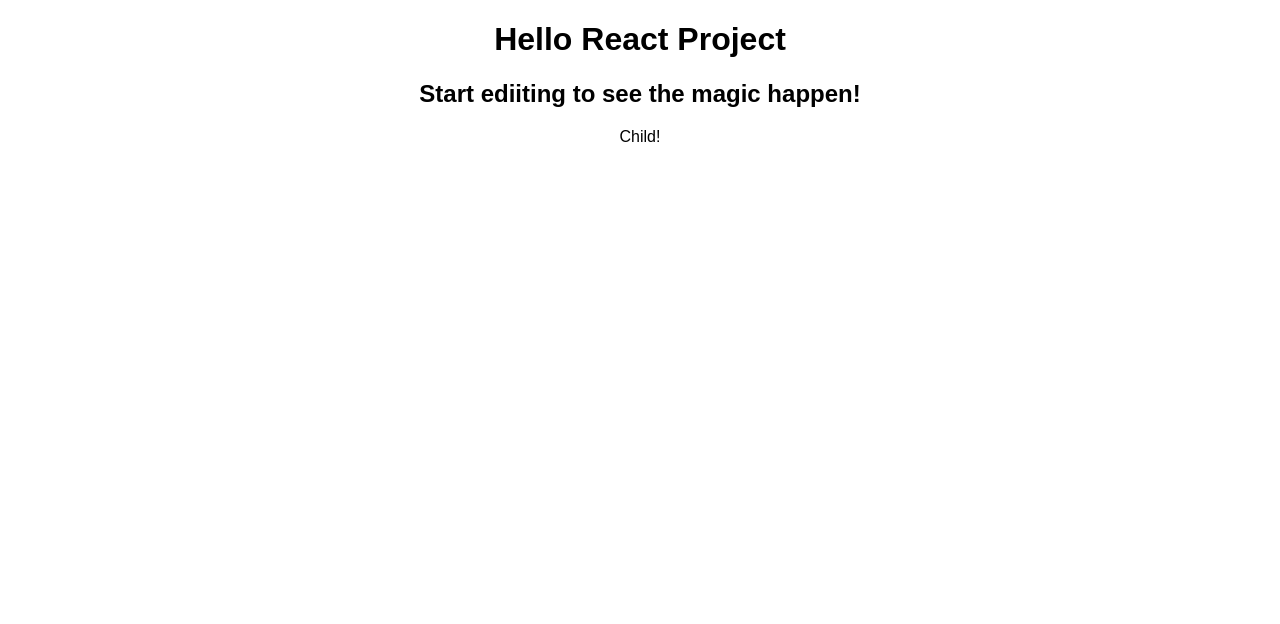
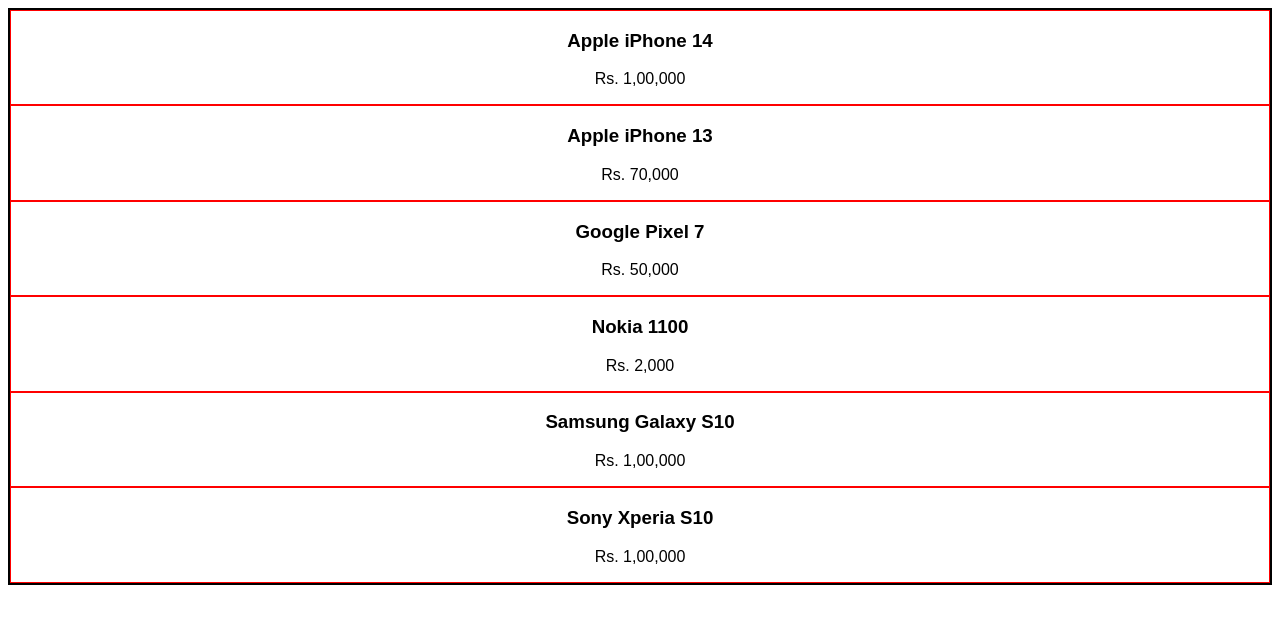
Before and after one commit to shivam04/reactjs-tutorial, a React (Create React App) app in the folder react-test/: page / in a window 1280 px wide. Shown: the top 624 px of the page. Built offline with nearby package versions, Linux system fonts and the light colour scheme.

Commit message:
react product list

```diff
--- a/react-test/src/App.js
+++ b/react-test/src/App.js
@@ -1,12 +1,10 @@
 import "./App.css";
-import Child from "./Child";
+import ProductsList from "./ProductsList";
 
 export default function App() {
   return (
     <div className="App">
-      <h1>Hello React Project</h1>
-      <h2>Start ediiting to see the magic happen!</h2>
-      <Child />
+      <ProductsList />
     </div>
   )
 }
--- a/react-test/src/Child.js
+++ /dev/null
@@ -1,5 +0,0 @@
-export default function Child() {
-    return (
-        <div className="Child">Child!</div>
-      )
-}
--- /dev/null
+++ b/react-test/src/ProductCard/ProductCard.css
@@ -0,0 +1,3 @@
+.ProductCard {
+    border: 1px solid red;
+  }
--- /dev/null
+++ b/react-test/src/ProductCard/ProductCard.jsx
@@ -0,0 +1,12 @@
+import './ProductCard.css';
+
+function ProductCard(props) {
+    return (
+        <div className="ProductCard">
+            <h3>{props.title}</h3>
+            <p>{props.price}</p>
+        </div>
+    );
+}
+
+export default ProductCard;
--- /dev/null
+++ b/react-test/src/ProductCard/index.js
@@ -0,0 +1 @@
+export { default } from "./ProductCard";
--- /dev/null
+++ b/react-test/src/ProductsList/ProductsList.css
@@ -0,0 +1,3 @@
+.products {
+    border: 2px solid black;
+}
--- /dev/null
+++ b/react-test/src/ProductsList/ProductsList.jsx
@@ -0,0 +1,41 @@
+import ProductCard from '../ProductCard'
+import "./ProductsList.css";
+
+const products = [
+    {
+      title: "Apple iPhone 14",
+      price: "Rs. 1,00,000"
+    },
+    {
+      title: "Apple iPhone 13",
+      price: "Rs. 70,000"
+    },
+    {
+      title: "Google Pixel 7",
+      price: "Rs. 50,000"
+    },
+    {
+      title: "Nokia 1100",
+      price: "Rs. 2,000"
+    },
+    {
+      title: "Samsung Galaxy S10",
+      price: "Rs. 1,00,000"
+    },
+    {
+      title: "Sony Xperia S10",
+      price: "Rs. 1,00,000"
+    }
+  ];
+
+function ProductsList() {
+    return (
+        <div className="products">
+            {products.map(function (product) {
+                return <ProductCard title={product.title} price={product.price} />;
+            })}
+        </div>
+     );
+}
+
+export default ProductsList;
--- /dev/null
+++ b/react-test/src/ProductsList/index.js
@@ -0,0 +1 @@
+export { default } from "./ProductsList";
```
